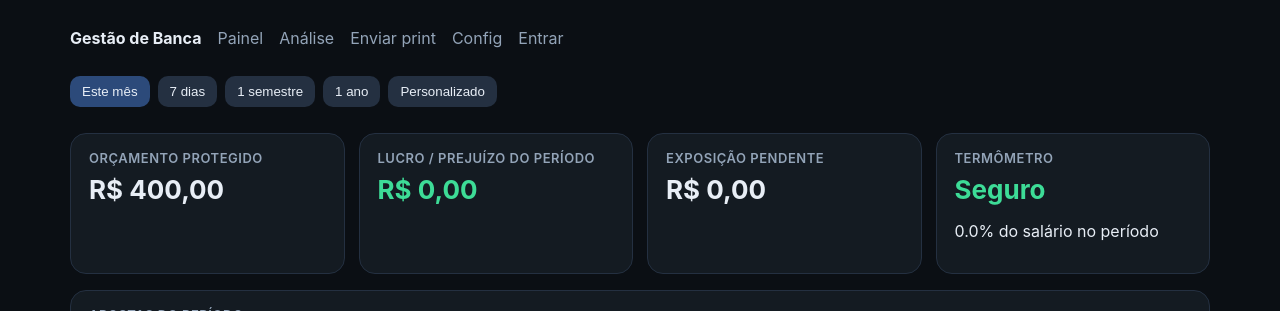
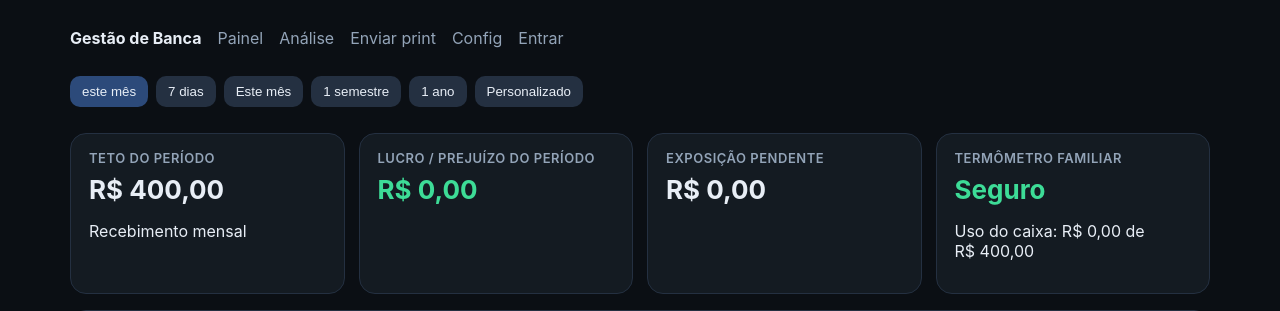
Before and after one commit to CarusoProClubs/gestao-banca, a Next.js app: page / in a window 1280 px wide. Shown: the top 311 px of the page. Built offline with nearby package versions, Linux system fonts and the light colour scheme; no server answers; the database is empty.

Commit message:
Termômetro pelo lucro do período salarial. Análise sem filtro de data.

```diff
--- a/app/page.js
+++ b/app/page.js
@@ -2,18 +2,23 @@
 
 import { useEffect, useMemo, useState } from "react";
 import { getSupabase } from "../lib/supabase";
-import { exposicaoPendente, lucroBilhete, orcamentoProtegido } from "../lib/types";
+import { exposicaoPendente, lucroBilhete } from "../lib/types";
 import { filtrarBilhetes } from "../lib/filtros";
+import { limitesSalario, orcamentoDoPeriodo, termometroFamiliar } from "../lib/periodo";
 
 function money(value) {
   return Number(value || 0).toLocaleString("pt-BR", { style: "currency", currency: "BRL" });
 }
 
 export default function Page() {
-  const [settings, setSettings] = useState({ salario_mensal: 5000, percentual_lazer: 0.08 });
+  const [settings, setSettings] = useState({
+    salario_mensal: 5000,
+    percentual_lazer: 0.08,
+    periodicidade: "mensal",
+  });
   const [tickets, setTickets] = useState([]);
   const [filtros, setFiltros] = useState({
-    periodo: "mes",
+    periodo: "salario",
     de: "",
     ate: "",
     casa: "",
@@ -27,7 +32,7 @@ export default function Page() {
     const supabase = getSupabase();
     if (!supabase) return;
     const { data: settingsRows } = await supabase.from("bankroll_settings").select("*").limit(1);
-    if (settingsRows?.[0]) setSettings(settingsRows[0]);
+    if (settingsRows?.[0]) setSettings({ periodicidade: "mensal", ...settingsRows[0] });
     const { data } = await supabase.from("tickets").select("*").order("created_at", { ascending: false });
     setTickets(data ?? []);
   }
@@ -36,12 +41,16 @@ export default function Page() {
     load();
   }, []);
 
-  const lista = useMemo(() => filtrarBilhetes(tickets, filtros), [tickets, filtros]);
-  const teto = orcamentoProtegido(settings);
+  const periodicidade = settings.periodicidade || "mensal";
+  const faixa = limitesSalario(periodicidade);
+  const lista = useMemo(
+    () => filtrarBilhetes(tickets, { ...filtros, periodicidade }),
+    [tickets, filtros, periodicidade],
+  );
+  const orcamento = orcamentoDoPeriodo(settings);
   const lucro = lista.reduce((acc, ticket) => acc + lucroBilhete(ticket), 0);
-  const apostado = lista.reduce((acc, ticket) => acc + Number(ticket.valor_apostado || 0), 0);
   const pendente = exposicaoPendente(lista);
-  const comprometido = Number(settings.salario_mensal) > 0 ? apostado / Number(settings.salario_mensal) : 0;
+  const termo = termometroFamiliar({ lucro, pendente, orcamento });
   const casas = [...new Set(tickets.map((t) => t.casa).filter(Boolean))];
 
   async function setStatus(ticket, status_usuario) {
@@ -54,17 +63,24 @@ export default function Page() {
   return (
     <section>
       <div className="presets">
-        {[
-          ["mes", "Este mês"],
-          ["semana", "7 dias"],
-          ["semestre", "1 semestre"],
-          ["ano", "1 ano"],
-          ["custom", "Personalizado"],
-        ].map(([id, label]) => (
-          <button key={id} className={filtros.periodo === id ? "active" : ""} onClick={() => setFiltros({ ...filtros, periodo: id })}>
-            {label}
-          </button>
-        ))}
+        <button className={filtros.periodo === "salario" ? "active" : ""} onClick={() => setFiltros({ ...filtros, periodo: "salario" })}>
+          {faixa.rotulo}
+        </button>
+        <button className={filtros.periodo === "semana" ? "active" : ""} onClick={() => setFiltros({ ...filtros, periodo: "semana" })}>
+          7 dias
+        </button>
+        <button className={filtros.periodo === "mes" ? "active" : ""} onClick={() => setFiltros({ ...filtros, periodo: "mes" })}>
+          Este mês
+        </button>
+        <button className={filtros.periodo === "semestre" ? "active" : ""} onClick={() => setFiltros({ ...filtros, periodo: "semestre" })}>
+          1 semestre
+        </button>
+        <button className={filtros.periodo === "ano" ? "active" : ""} onClick={() => setFiltros({ ...filtros, periodo: "ano" })}>
+          1 ano
+        </button>
+        <button className={filtros.periodo === "custom" ? "active" : ""} onClick={() => setFiltros({ ...filtros, periodo: "custom" })}>
+          Personalizado
+        </button>
       </div>
       {filtros.periodo === "custom" && (
         <div className="filters">
@@ -80,8 +96,9 @@ export default function Page() {
       )}
       <div className="grid">
         <article className="card">
-          <h2>Orçamento protegido</h2>
-          <strong>{money(teto)}</strong>
+          <h2>Teto do período</h2>
+          <strong>{money(orcamento)}</strong>
+          <p>Recebimento {periodicidade}</p>
         </article>
         <article className="card">
           <h2>Lucro / prejuízo do período</h2>
@@ -92,11 +109,9 @@ export default function Page() {
           <strong>{money(pendente)}</strong>
         </article>
         <article className="card">
-          <h2>Termômetro</h2>
-          <strong className={comprometido <= Number(settings.percentual_lazer) ? "ok" : "bad"}>
-            {comprometido <= Number(settings.percentual_lazer) ? "Seguro" : "Alerta"}
-          </strong>
-          <p>{(comprometido * 100).toFixed(1)}% do salário no período</p>
+          <h2>Termômetro familiar</h2>
+          <strong className={termo.seguro ? "ok" : "bad"}>{termo.seguro ? "Seguro" : "Alerta"}</strong>
+          <p>Uso do caixa: {money(termo.consumo)} de {money(orcamento)}</p>
         </article>
       </div>
 
--- a/lib/filtros.js
+++ b/lib/filtros.js
@@ -1,41 +1,41 @@
+import { limitesSalario } from "./periodo";
+
 export function dataDoBilhete(ticket) {
   const raw = ticket.data_hora || ticket.created_at;
   const date = raw ? new Date(raw) : null;
   return date && !Number.isNaN(date.getTime()) ? date : new Date(0);
 }
 
-export function inicioPeriodo(tipo, customDe) {
-  const now = new Date();
+export function inicioPeriodo(tipo, customDe, periodicidade) {
   if (tipo === "custom" && customDe) return new Date(`${customDe}T00:00:00`);
+  if (tipo === "salario" || tipo === "perfil") return limitesSalario(periodicidade).inicio;
   if (tipo === "semana") {
-    const d = new Date(now);
+    const d = new Date();
     d.setDate(d.getDate() - 7);
     return d;
   }
-  if (tipo === "mes") {
-    return new Date(now.getFullYear(), now.getMonth(), 1);
-  }
   if (tipo === "semestre") {
-    const d = new Date(now);
+    const d = new Date();
     d.setMonth(d.getMonth() - 6);
     return d;
   }
   if (tipo === "ano") {
-    const d = new Date(now);
+    const d = new Date();
     d.setFullYear(d.getFullYear() - 1);
     return d;
   }
-  return new Date(now.getFullYear(), now.getMonth(), 1);
+  return limitesSalario("mensal").inicio;
 }
 
-export function fimPeriodo(tipo, customAte) {
+export function fimPeriodo(tipo, customAte, periodicidade) {
   if (tipo === "custom" && customAte) return new Date(`${customAte}T23:59:59`);
+  if (tipo === "salario" || tipo === "perfil") return limitesSalario(periodicidade).fim;
   return new Date();
 }
 
 export function filtrarBilhetes(tickets, filtros) {
-  const de = inicioPeriodo(filtros.periodo, filtros.de);
-  const ate = fimPeriodo(filtros.periodo, filtros.ate);
+  const de = inicioPeriodo(filtros.periodo, filtros.de, filtros.periodicidade);
+  const ate = fimPeriodo(filtros.periodo, filtros.ate, filtros.periodicidade);
   let lista = tickets.filter((ticket) => {
     const data = dataDoBilhete(ticket);
     if (data < de || data > ate) return false;
--- /dev/null
+++ b/lib/periodo.js
@@ -0,0 +1,51 @@
+export function limitesSalario(periodicidade, agora = new Date()) {
+  const y = agora.getFullYear();
+  const m = agora.getMonth();
+  const d = agora.getDate();
+  if (periodicidade === "semanal") {
+    const day = agora.getDay();
+    const mondayOffset = day === 0 ? -6 : 1 - day;
+    const inicio = new Date(agora);
+    inicio.setHours(0, 0, 0, 0);
+    inicio.setDate(agora.getDate() + mondayOffset);
+    const fim = new Date(inicio);
+    fim.setDate(inicio.getDate() + 6);
+    fim.setHours(23, 59, 59, 999);
+    return { inicio, fim, rotulo: "esta semana" };
+  }
+  if (periodicidade === "quinzenal") {
+    if (d <= 15) {
+      return {
+        inicio: new Date(y, m, 1, 0, 0, 0, 0),
+        fim: new Date(y, m, 15, 23, 59, 59, 999),
+        rotulo: "esta quinzena",
+      };
+    }
+    return {
+      inicio: new Date(y, m, 16, 0, 0, 0, 0),
+      fim: new Date(y, m + 1, 0, 23, 59, 59, 999),
+      rotulo: "esta quinzena",
+    };
+  }
+  return {
+    inicio: new Date(y, m, 1, 0, 0, 0, 0),
+    fim: new Date(y, m + 1, 0, 23, 59, 59, 999),
+    rotulo: "este mês",
+  };
+}
+
+export function orcamentoDoPeriodo(settings) {
+  const salario = Number(settings.salario_mensal || 0);
+  const pct = Number(settings.percentual_lazer || 0);
+  const mensal = salario * pct;
+  if (settings.periodicidade === "semanal") return mensal / 4;
+  if (settings.periodicidade === "quinzenal") return mensal / 2;
+  return mensal;
+}
+
+export function termometroFamiliar({ lucro, pendente, orcamento }) {
+  const consumo =
+    lucro >= 0 ? Math.max(0, pendente - lucro) : Math.abs(lucro) + pendente;
+  const seguro = consumo <= Number(orcamento || 0);
+  return { consumo, seguro };
+}
```
Also changed, not shown: app/analise/page.js (+2 -16 lines), app/config/page.js (+13 -14 lines).
